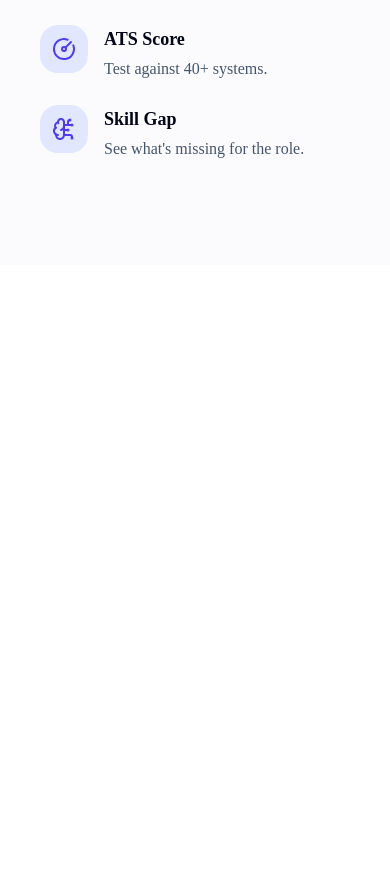
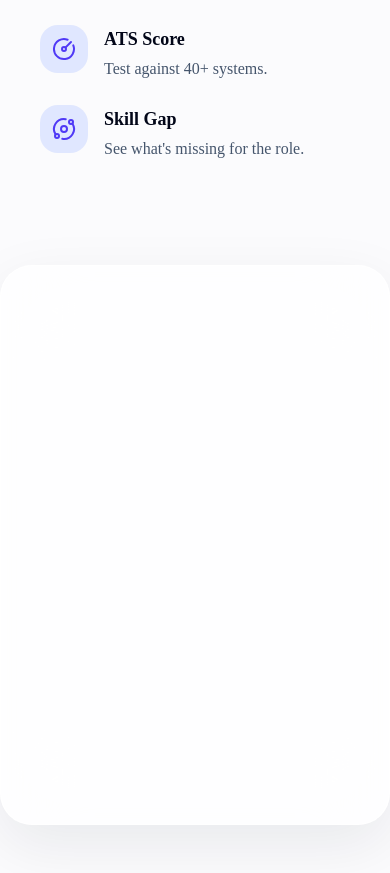
Before and after one commit to Bhoomijarwani27/hirefy-ai-career-platform, a Next.js app: page / in a window 390 px wide. Shown: the part 3080-3953 px from the top of the page. Before the commit the page ends 3345 px from the top, so only its background shows below. Built offline with nearby package versions, Linux system fonts and the light colour scheme.

Commit message:
feat: update Resume component with new icon and layout adjustments

```diff
--- a/src/components/landing/resume.tsx
+++ b/src/components/landing/resume.tsx
@@ -2,16 +2,17 @@ import {
   FileText,
   WandSparkles,
   CircleGauge,
-  BrainCircuit,
+  Orbit,
 } from "lucide-react";
 
 export function Resume() {
   return (
     <section
       id="resume"
-      className="mx-auto max-w-7xl bg-[#fbfbfd] py-16 sm:py-20 lg:py-24"
+      className="mx-auto max-w-7xl  bg-[#fbfbfd] py-16 sm:py-20 lg:py-24"
     >
-      <div className="grid lg:grid-cols-2">
+      <div className="grid grid-cols-1 lg:grid-cols-2">
+        {/* Left Side */}
         <div className="p-10">
           <p className="text-sm font-bold uppercase text-indigo-500">
             Career Development
@@ -81,7 +82,7 @@ export function Resume() {
             {/* Skill Gap */}
             <div className="flex gap-4">
               <div className="flex h-12 w-12 shrink-0 items-center justify-center rounded-2xl bg-indigo-100 text-indigo-600">
-                <BrainCircuit className="h-6 w-6" />
+                <Orbit className="h-6 w-6" />
               </div>
 
               <div>
@@ -96,6 +97,12 @@ export function Resume() {
             </div>
           </div>
         </div>
+
+        {/* Right Side */}
+        <div className="mt-16 lg:mt-0 w-full max-w-2xl">
+          <div className="h-140 rounded-[2rem] border border-white/70 bg-white/75 shadow-[0_20px_60px_rgba(15,23,42,0.08)] backdrop-blur-2xl" />
+          {/* image placeholder */}
+        </div>
       </div>
     </section>
   );
```
